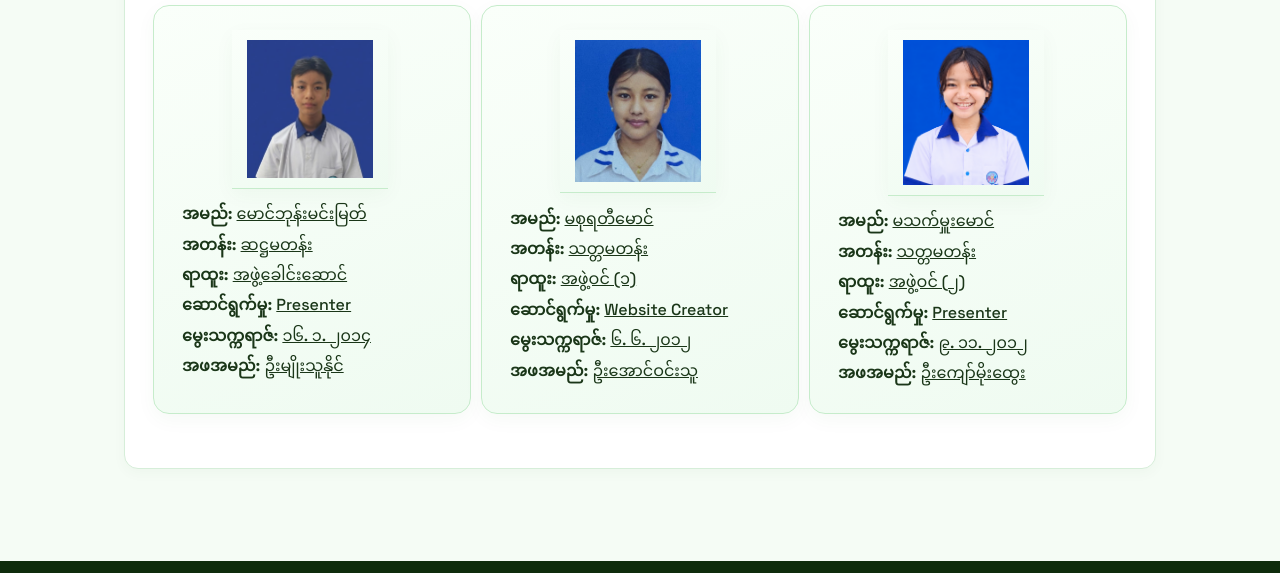
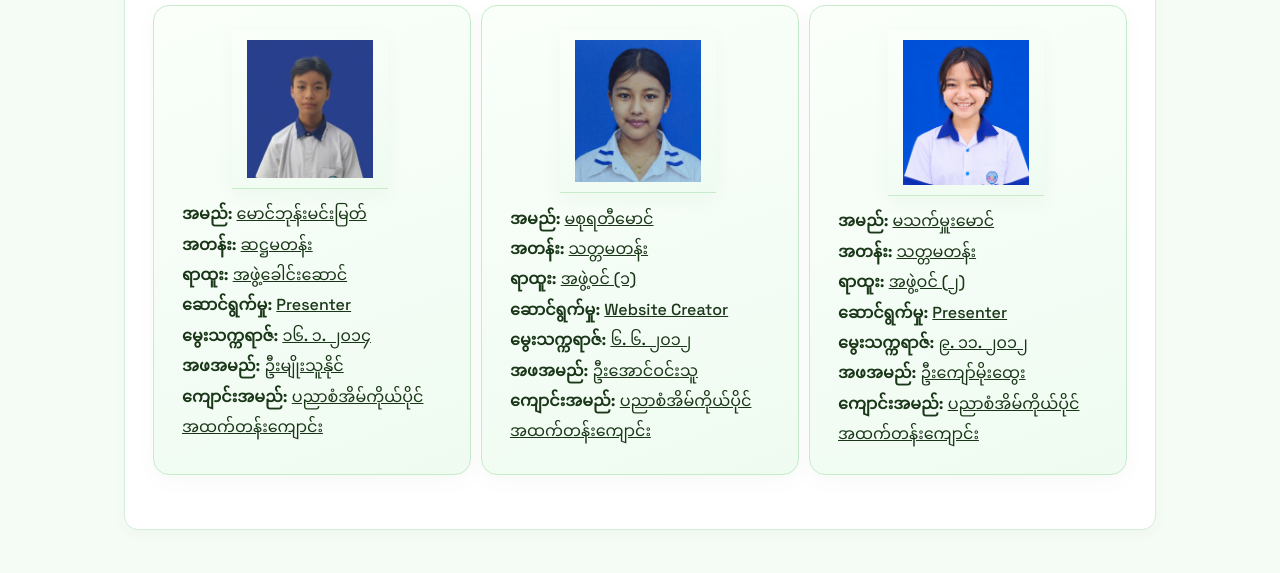
Before and after one commit to elsa6yati/-, a plain HTML site: page index.html in a window 1280 px wide. Shown: the part 9777-10350 px from the top of the page. Drawn offline with Linux system fonts and the light colour scheme.

Commit message:
Update index.html

```diff
--- a/index.html
+++ b/index.html
@@ -353,6 +353,7 @@
                     <strong>ဆောင်ရွက်မှု:</strong> <span id="text">Presenter</span> <br>
                     <strong>မွေးသက္ကရာဇ်:</strong> <span id="text">၁၆. ၁. ၂၀၁၄</span> <br>
                     <strong>အဖအမည်:</strong> <span id="text">ဦးမျိုးသူနိုင်</span> <br>
+                    <strong>ကျောင်းအမည်:</strong> <span id="text">ပညာစံအိမ်ကိုယ်ပိုင်အထက်တန်းကျောင်း</span>
                 </p>
                 <p class="creator">
                     <img src="picture/web creator.jpeg" alt="web-creator" class="mem"> <br>
@@ -362,6 +363,7 @@
                     <strong>ဆောင်ရွက်မှု:</strong> <span id="text">Website Creator</span> <br>
                     <strong>မွေးသက္ကရာဇ်:</strong> <span id="text">၆. ၆. ၂၀၁၂</span> <br>
                     <strong>အဖအမည်:</strong> <span id="text">ဦးအောင်ဝင်းသူ</span> <br>
+                    <strong>ကျောင်းအမည်:</strong> <span id="text">ပညာစံအိမ်ကိုယ်ပိုင်အထက်တန်းကျောင်း</span>
                 </p>
                 <p class="creator">
                     <img src="picture/presenter.jpeg" alt="presenter" class="mem"> <br>
@@ -371,6 +373,7 @@
                     <strong>ဆောင်ရွက်မှု:</strong> <span id="text">Presenter</span> <br>
                     <strong>မွေးသက္ကရာဇ်:</strong> <span id="text">၉. ၁၁. ၂၀၁၂</span> <br>
                     <strong>အဖအမည်:</strong> <span id="text">ဦးကျော်မိုးထွေး</span> <br>
+                    <strong>ကျောင်းအမည်:</strong> <span id="text">ပညာစံအိမ်ကိုယ်ပိုင်အထက်တန်းကျောင်း</span>
                 </p>
             </div>
         </section>
```
